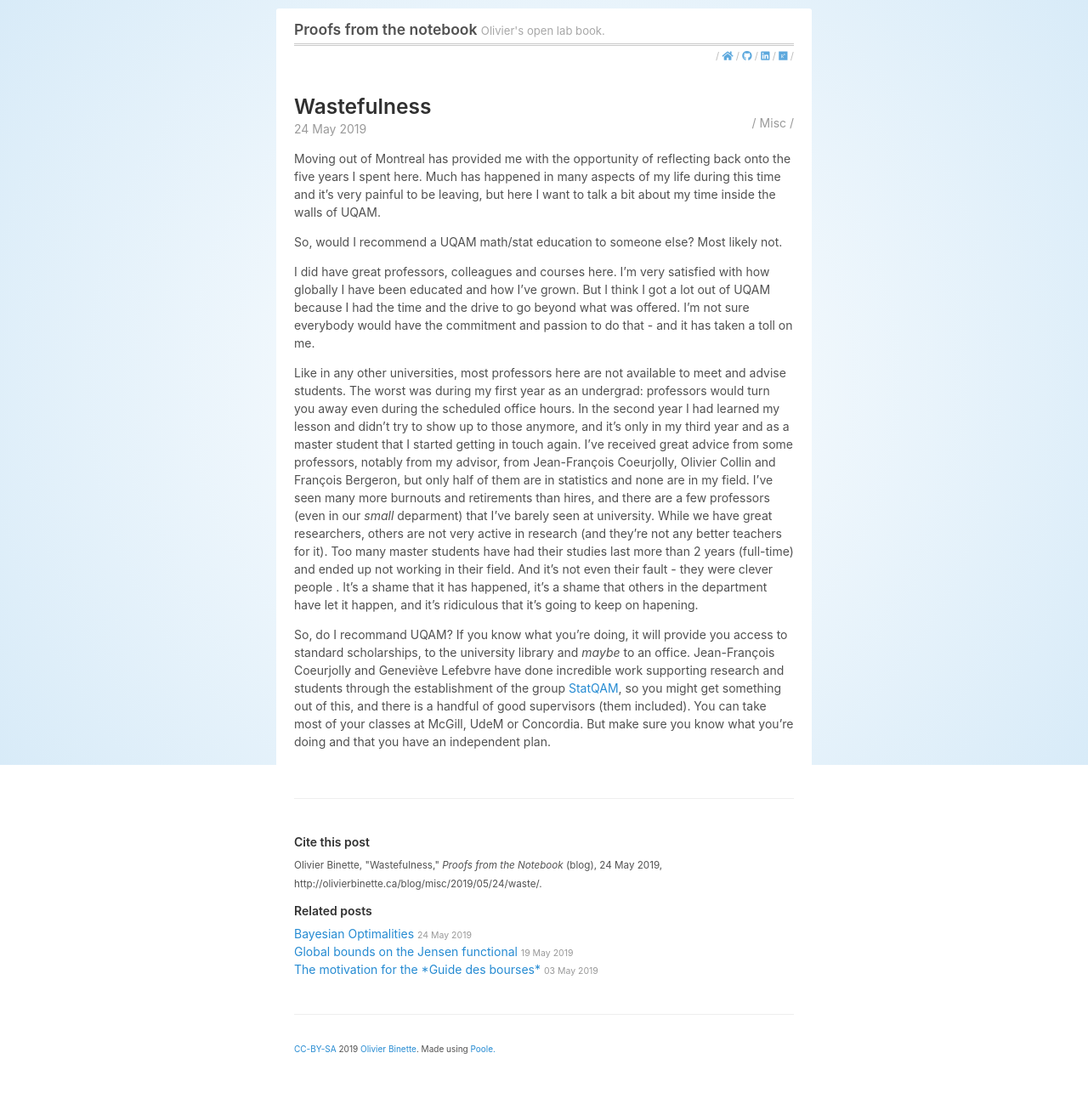
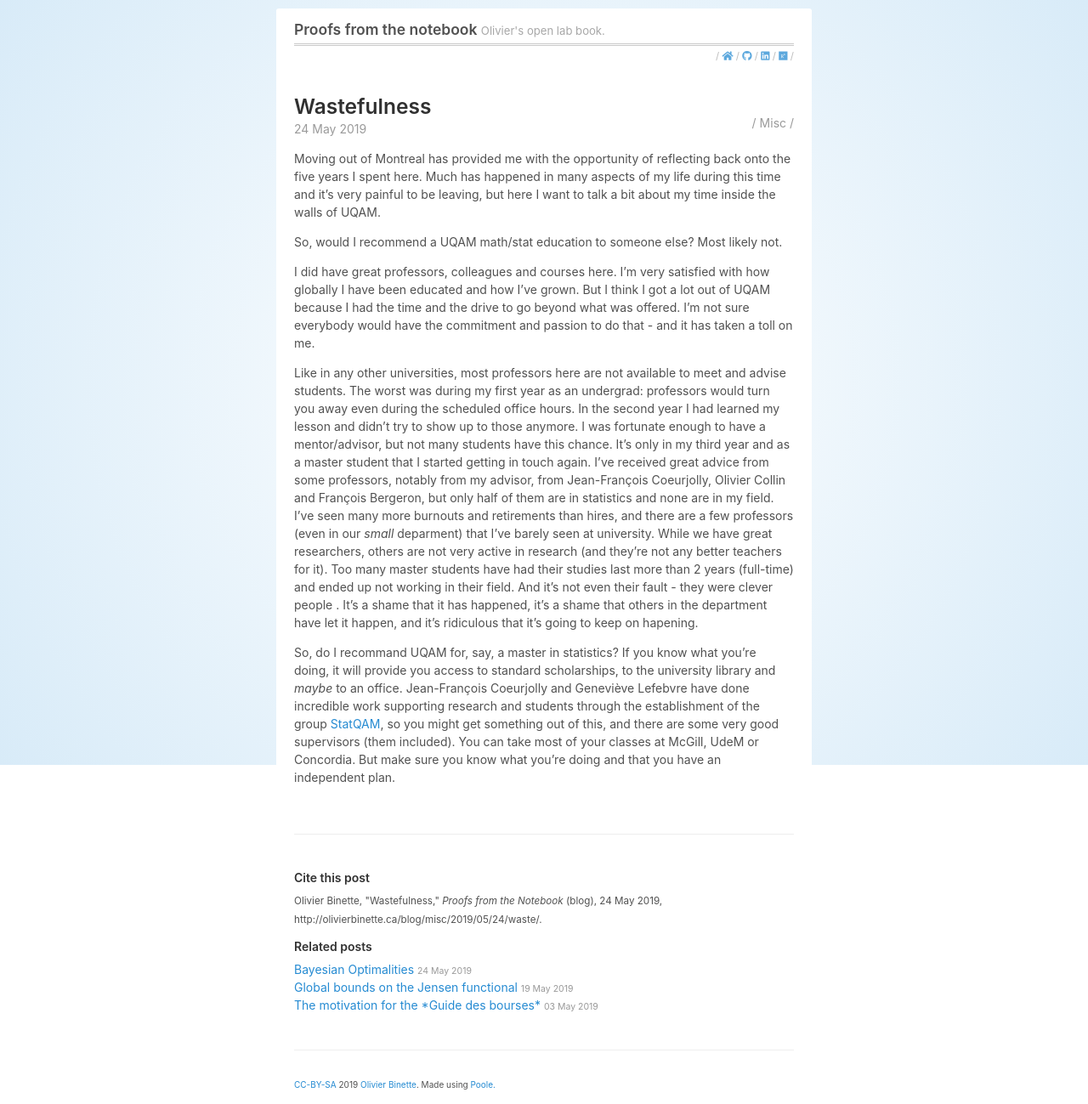
Before and after one commit to OlivierBinette/blog, a Jekyll site: the page built from _posts/2019-05-24-waste.md, in a window 1280 px wide. Shown: the whole page at 85% size. Built offline with Jekyll 4.4.1, drawn with Linux system fonts in a browser that asks for light colours; nearby versions of some CDN libraries; before the commit the page ends 1257 px from its top, so only the background shows below that.

Commit message:
Update 2019-05-24-waste.md

```diff
--- a/_posts/2019-05-24-waste.md
+++ b/_posts/2019-05-24-waste.md
@@ -12,6 +12,6 @@ I did have great professors, colleagues and courses here. I'm very satisfied wit
 
  <!--more-->
 
-Like in any other universities, most professors here are not available to meet and advise students. The worst was during my first year as an undergrad: professors would turn you away even during the scheduled office hours. In the second year I had learned my lesson and didn't try to show up to those anymore, and it's only in my third year and as a master student that I started getting in touch again. I've received great advice from some professors, notably from my advisor, from Jean-François Coeurjolly, Olivier Collin and François Bergeron, but only half of them are in statistics and none are in my field. I've seen many more burnouts and retirements than hires, and there are a few professors (even in our *small* deparment) that I've barely seen at university. While we have great researchers, others are not very active in research (and they're not any better teachers for it). Too many master students have had their studies last more than 2 years (full-time) and ended up not working in their field. And it's not even their fault - they were clever people . It's a shame that it has happened, it's a shame that others in the department have let it happen, and it's ridiculous that it's going to keep on hapening.
+Like in any other universities, most professors here are not available to meet and advise students. The worst was during my first year as an undergrad: professors would turn you away even during the scheduled office hours. In the second year I had learned my lesson and didn't try to show up to those anymore. I was fortunate enough to have a mentor/advisor, but not many students have this chance.  It's only in my third year and as a master student that I started getting in touch again. I've received great advice from some professors, notably from my advisor, from Jean-François Coeurjolly, Olivier Collin and François Bergeron, but only half of them are in statistics and none are in my field. I've seen many more burnouts and retirements than hires, and there are a few professors (even in our *small* deparment) that I've barely seen at university. While we have great researchers, others are not very active in research (and they're not any better teachers for it). Too many master students have had their studies last more than 2 years (full-time) and ended up not working in their field. And it's not even their fault - they were clever people . It's a shame that it has happened, it's a shame that others in the department have let it happen, and it's ridiculous that it's going to keep on hapening.
 
-So, do I recommand UQAM? If you know what you're doing, it will provide you access to standard scholarships, to the university library and *maybe* to an office. Jean-François Coeurjolly and Geneviève Lefebvre have done incredible work supporting research and students through the establishment of the group [StatQAM](https://statqam.uqam.ca/), so you might get something out of this, and there is a handful of good supervisors (them included). You can take most of your classes at McGill, UdeM or Concordia. But make sure you know what you're doing and that you have an independent plan.
+So, do I recommand UQAM for, say, a master in statistics? If you know what you're doing, it will provide you access to standard scholarships, to the university library and *maybe* to an office. Jean-François Coeurjolly and Geneviève Lefebvre have done incredible work supporting research and students through the establishment of the group [StatQAM](https://statqam.uqam.ca/), so you might get something out of this, and there are some very good supervisors (them included). You can take most of your classes at McGill, UdeM or Concordia. But make sure you know what you're doing and that you have an independent plan.
```
